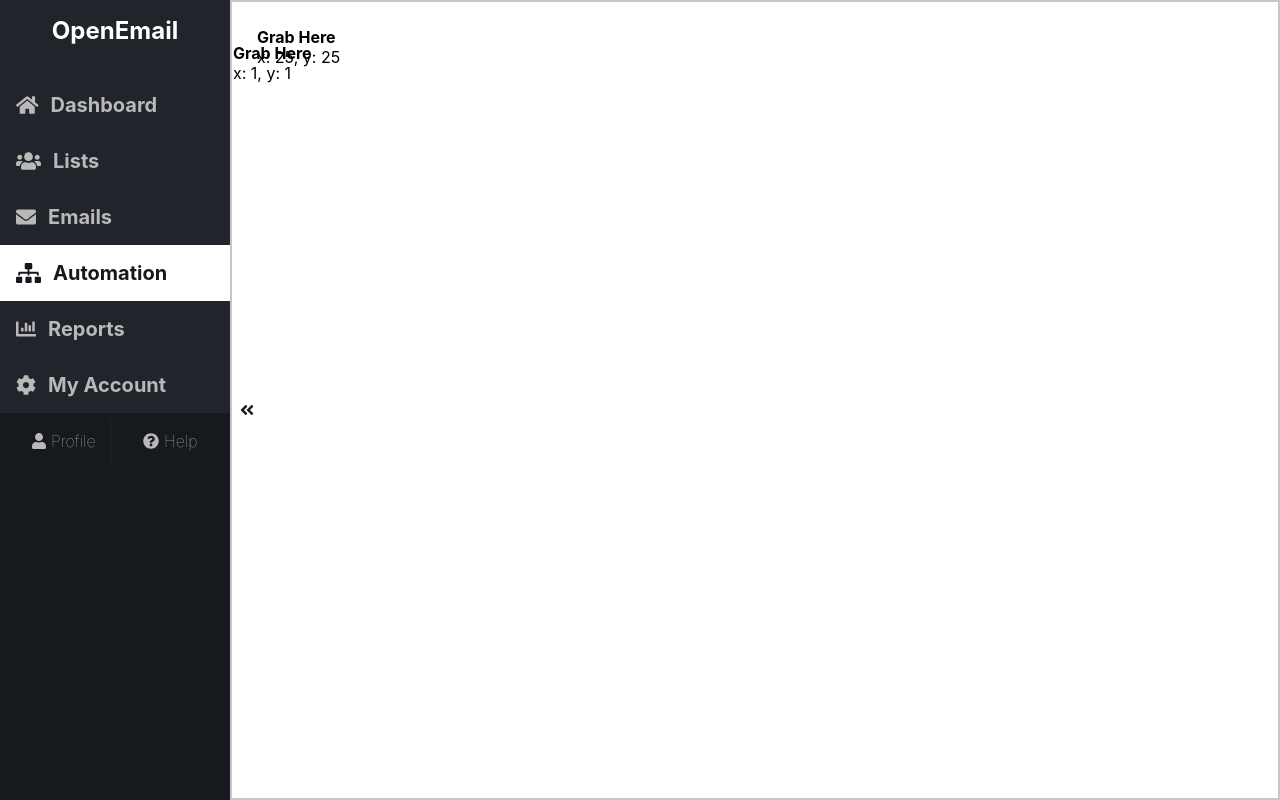
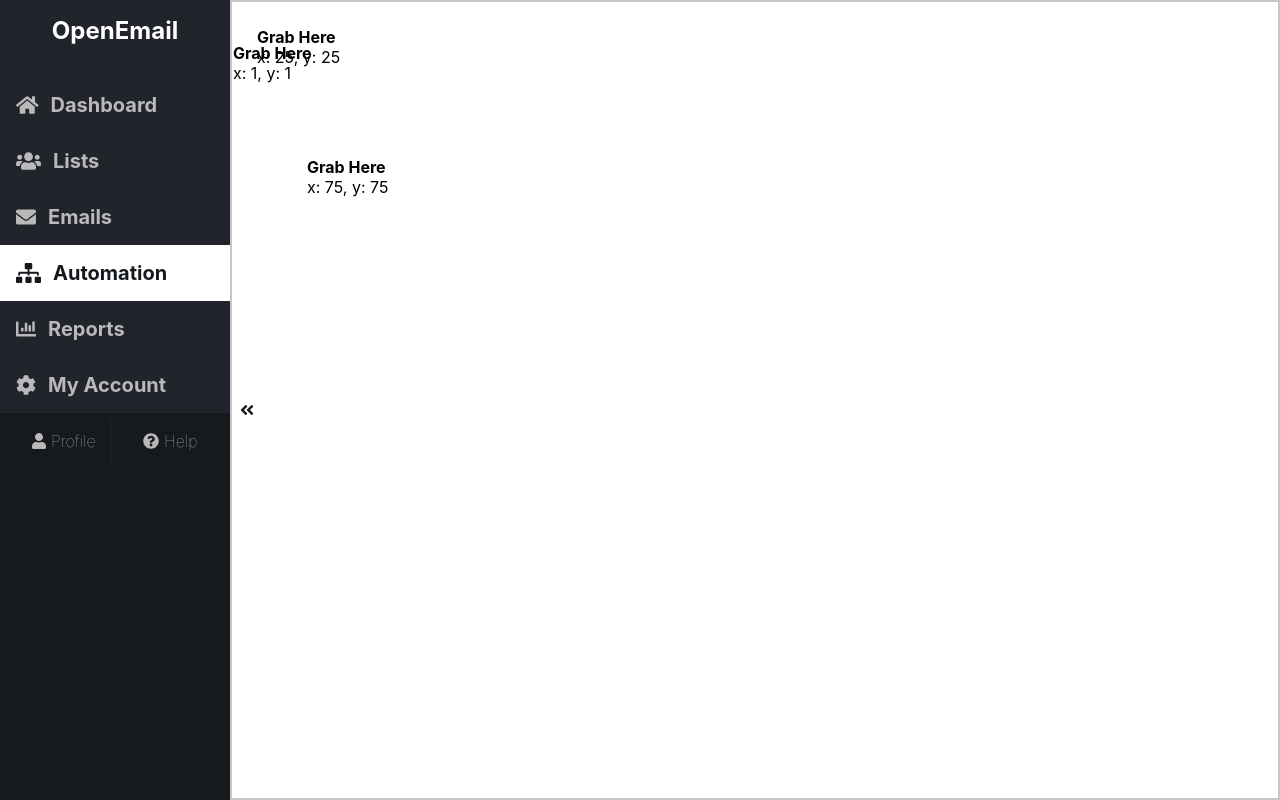
Before and after one commit to logmannn/marketing-automation-tool-ui, a React (Create React App) app: page / in a window 1280 px wide. Built offline with nearby package versions, Linux system fonts and the light colour scheme.

Commit message:
small changes

```diff
--- a/src/editing/Editing.js
+++ b/src/editing/Editing.js
@@ -39,6 +39,10 @@ export default class Editing extends Component {
           {
             x: 1,
             y: 1
+          },
+          {
+            x: 75,
+            y: 75
           }
         ]
       ]
@@ -119,6 +123,24 @@ export default class Editing extends Component {
                 </div>
               </div>
             </Draggable>
+            <Draggable
+              defaultPosition={{
+                x: deltaPositions[0][2].x,
+                y: deltaPositions[0][2].y
+              }} // in the future this will not be used and it will be taken from the server
+              onDrag={this.handleDrag}
+              bounds="parent"
+              {...dragHandlers}
+              handle="strong"
+            >
+              <div className="box" style={{ width: "150px" }}>
+                <strong id="2">Grab Here</strong>
+                <div>
+                  x: {deltaPositions[0][2].x.toFixed(0)}, y:{" "}
+                  {deltaPositions[0][2].y.toFixed(0)}
+                </div>
+              </div>
+            </Draggable>
           </>
         )}
       </EditingDiv>
```
